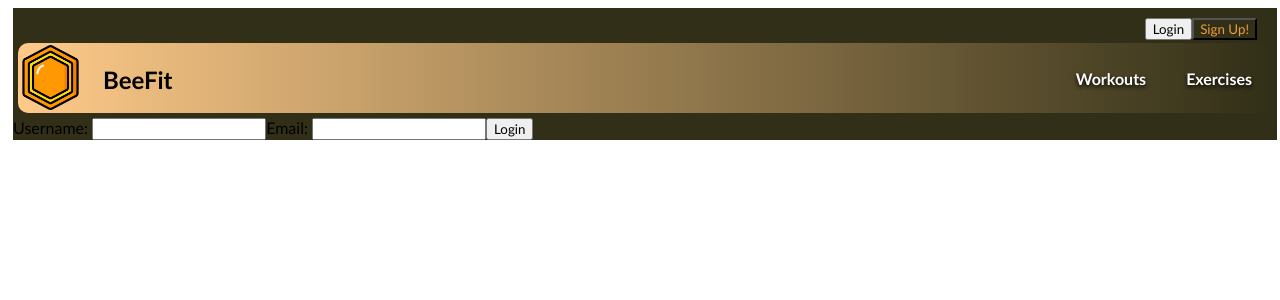
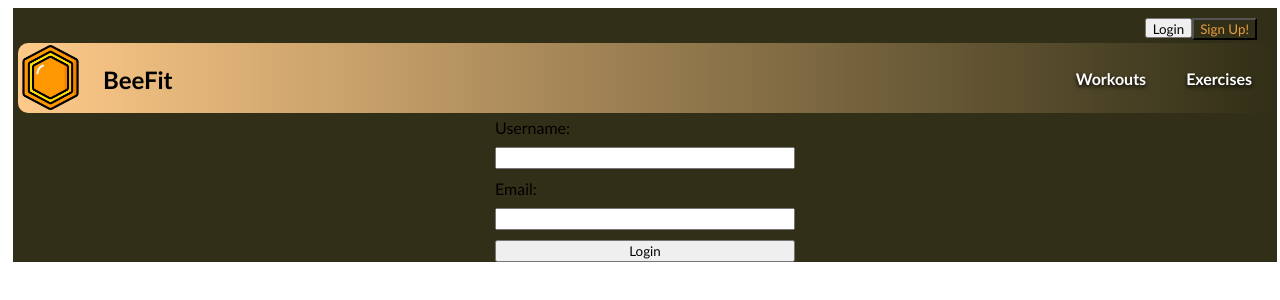
Before and after one commit to ChaseTeague1/Bee-Fit, a React (Create React App) app in the folder client/: page /login in a window 1280 px wide. Shown: the top 300 px of the page. Built offline with nearby package versions, Linux system fonts and the light colour scheme; no server answers.

Commit message:
got rid of the login page and added it in as a modal instead

```diff
--- a/client/src/components/App.js
+++ b/client/src/components/App.js
@@ -102,7 +102,7 @@ function App() {
 
   return (
     <div className="app-container">
-      <NavBar users={users} user={user} onLogout={handleLogout} onNewUserSubmit={onNewUserSubmit}/>
+      <NavBar users={users} user={user} onLogout={handleLogout} onNewUserSubmit={onNewUserSubmit} onLogin={handleLogin}/>
       <Switch>
         <Route exact path="/" component={Home} />
         <Route exact path="/workouts">
--- a/client/src/components/Login.js
+++ b/client/src/components/Login.js
@@ -37,7 +37,8 @@ function Login({onLogin}){
     })
 
     return (
-        <form onSubmit={formik.handleSubmit}>
+        <div className="signup-form-container">
+        <form className="form" onSubmit={formik.handleSubmit}>
             <label>Username: </label>
             <input
             id="username"
@@ -57,6 +58,7 @@ function Login({onLogin}){
             />
             <button type="submit">Login</button>
         </form>
+        </div>
     )
 }
 
--- a/client/src/components/NavBar.js
+++ b/client/src/components/NavBar.js
@@ -1,10 +1,12 @@
 import React, {useState} from "react";
 import { NavLink } from "react-router-dom";
 import Signup from "./Signup";
+import Login from "./Login";
 
 
-function NavBar({users, user, onLogout, onNewUserSubmit}) {
+function NavBar({onLogin, users, user, onLogout, onNewUserSubmit}) {
     const [userWindow, setUserWindow] = useState(false)
+    const [loginWindow, setLoginWindow] = useState(false)
 
     function closeWindow(){
       setUserWindow(false)
@@ -19,6 +21,19 @@ function NavBar({users, user, onLogout, onNewUserSubmit}) {
       closeWindow()
   }
 
+  function closeLogin(){
+    setLoginWindow(false)
+  }
+
+  function openLogin(){
+    setLoginWindow(true)
+  }
+
+  function handleLoginClose(e){
+    onLogin(e)
+    closeLogin()
+  }
+
     function handleLogout(){
         fetch('/logout', {
             method: 'DELETE',
@@ -31,14 +46,22 @@ function NavBar({users, user, onLogout, onNewUserSubmit}) {
     <div className="auth-buttons">
         {user && user.name ? (
             <div className="welcome-logout">
-            <p>Welcome, {user.name}</p>
+            <p>Welcome, {user.name} </p>
             <button onClick={handleLogout}>Logout</button>
             </div>
         ) : (
             <>
-                <NavLink to="/login">
-                    <button>Login</button>
-                </NavLink>
+            <button className="login-btn" onClick={openLogin}>Login</button>
+                {
+                    loginWindow && (
+                        <div className="window-overlay">
+                            <div className="window-content">
+                                <button className="close-window-btn" onClick={closeLogin}>X</button>
+                                <Login onLogin={handleLoginClose}/>
+                            </div>
+                        </div>
+                    )
+                }
                 <div>
         <div className="button-container">
               <button className="signup-login-btn" onClick={openWindow}>Sign Up!</button>
--- a/client/src/index.css
+++ b/client/src/index.css
@@ -7,6 +7,35 @@
 
 * {
   font-family: 'Trebuchet MS', 'Lucida Sans Unicode', 'Lucida Grande', 'Lucida Sans', Arial, sans-serif;
+}
+
+
+
+
+.login-btn{
+  height: 20px;
+  text-align: center;
+  align-items: center;
+}
+
+.welcome-logout p{
+  margin: 6px;
+  font-size: 12px;
+  font-style: italic;
+  color:#ea9d3e
+}
+
+.welcome-logout button{
+  background-color: #fbbf75;
+  border: none;
+  border-radius: 5px;
+  padding: 4px;
+  margin-bottom: 5px;
+}
+
+.welcome-logout button:hover{
+  background-color: #ea9d3e;
+  cursor: pointer;
 }
 
 .app-container {
```
Also changed, not shown: 1 other file (tests, documents, lock files or other folders).
